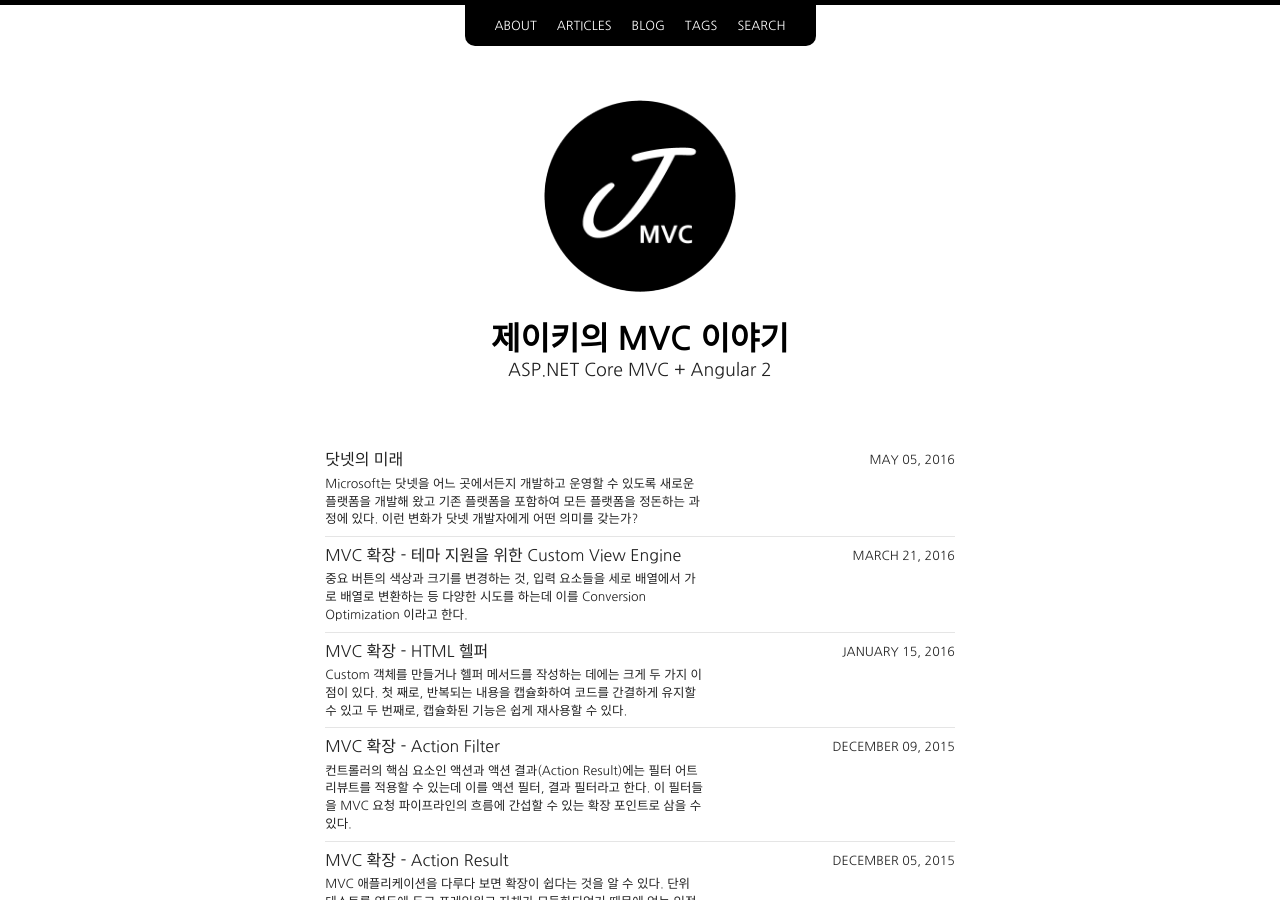
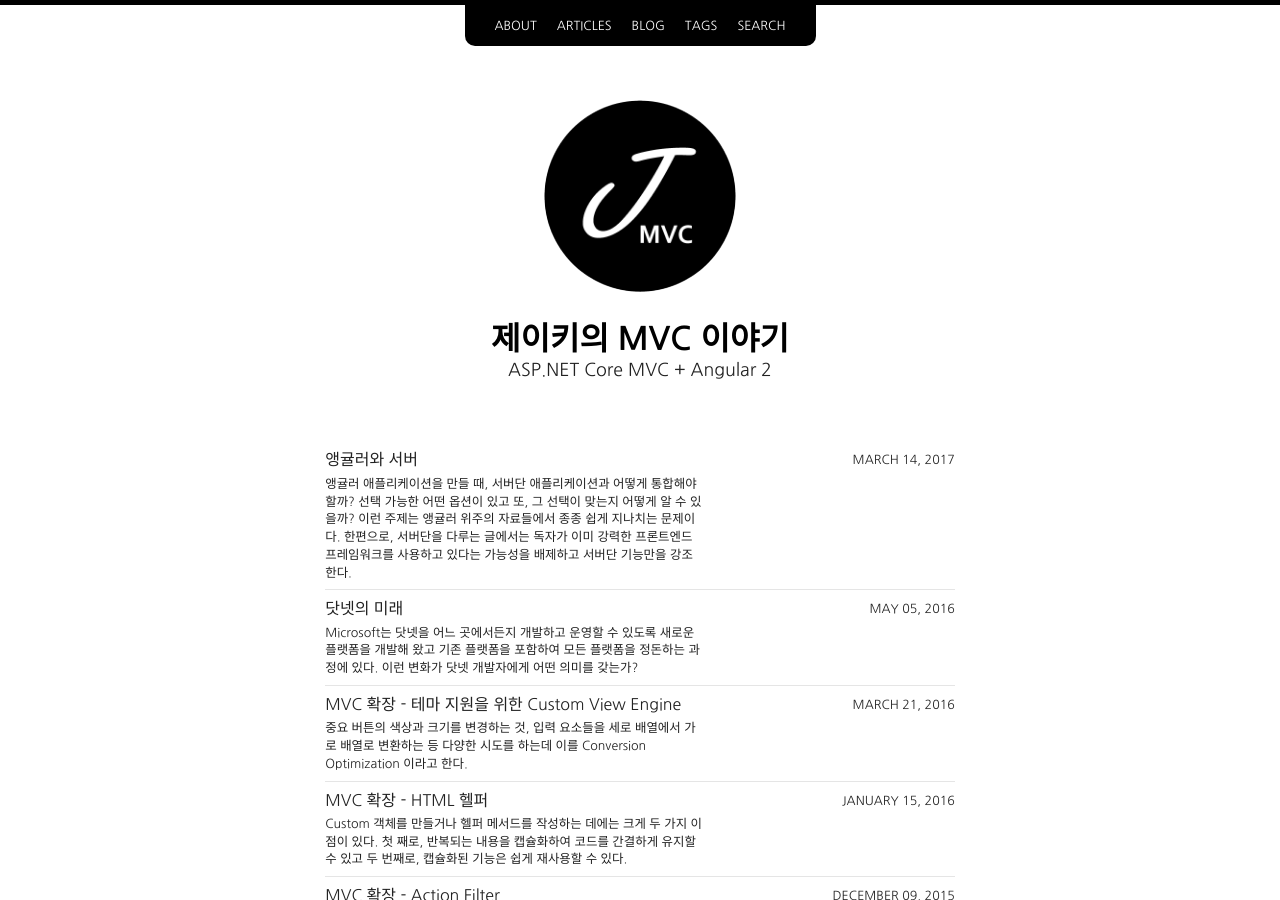
Before and after one commit to jakeymvc/blog, a Jekyll site: the page built from blog/index.md, in a window 1280 px wide and 900 px high. Built offline with Jekyll 4.4.1, drawn with Linux system fonts in a browser that asks for light colours; nearby versions of some CDN libraries; some of the changed lines change nothing that is shown.

Commit message:
add angular and server

```diff
--- a/_config.yml
+++ b/_config.yml
@@ -6,7 +6,7 @@
 logo: site-logo.gif
 search: true
 url: http://blog.jakeymvc.com
-# url: http://localhost:4000
+#url: http://localhost:4000
 comments: true
 
 # Jekyll configuration
--- /dev/null
+++ b/_posts/blog/2017-03-14-angular-server.md
@@ -0,0 +1,99 @@
+---
+layout: post
+title:  "앵귤러와 서버"
+excerpt: "앵귤러 애플리케이션을 만들 때, 서버단 애플리케이션과 어떻게 통합해야 할까? 선택 가능한 어떤 옵션이 있고 또, 그 선택이 맞는지 어떻게 알 수 있을까? 이런 주제는 앵귤러 위주의 자료들에서 종종 쉽게 지나치는 문제이다. 한편으로, 서버단을 다루는 글에서는 독자가 이미 강력한 프론트엔드 프레임워크를 사용하고 있다는 가능성을 배제하고 서버단 기능만을 강조한다."
+date:   2017-03-14
+categories: blog
+tags: [angualr2]
+author: ryu
+permalink: /angular-and-server/
+share: true
+image:
+  feature: so-simple-sample-image-2.jpg
+---
+
+>이 글은 저자의 동의를 얻어 번역한 글이다. [원문](http://angularfirst.com/angular-and-the-server/)이 있는 블로그에는 마이크로소프트 스택에서 앵귤러를 다루는 좋은 글들이 많이 있다.
+
+비주얼스튜디오가 제공하는 스타터 프로젝트는 UI 렌더링, 인증, 데이터를 다루는 샘플 API 등  모든 것을 기본으로 포함한다. 이런 설정이 시작시 좋은 출발점이긴 하지만 자신의 애플리케이션을 위한 최고의 디자인이라고 하기는 어려울 것이다.
+
+앵귤러 애플리케이션을 만들 때, 서버단 애플리케이션과 어떻게 통합해야 할까? 선택 가능한 어떤 옵션이 있고 또, 그 선택이 맞는지 어떻게 알 수 있을까? 이런 주제는 앵귤러 위주의 자료들에서 종종 쉽게 지나치는 문제이다. 한편으로, 서버단을 다루는 글에서는 독자가 이미 강력한 프론트엔드 프레임워크를 사용하고 있다는 가능성을 배제하고 서버단 기능만을 강조한다.
+
+이 글은 애플리케이션의 책임 또는 역할을 따져보고, 그 것을 호스트 애플리케이션과 통합하는 관점에서 몇 가지 그룹으로 나누어 보겠다. 이 글의 목적상, 호스트 애플리케이션이라 함은 서버단 애플리케이션으로써 앵귤러 애플리케이션의 하단에 위치하여 브라우저에 내용을 전달하는 애플리케이션이다 (앵귤러 하단에는 사실 아무것도 존재하지 않을수도 있다). 앵귤러 애플리케이션은 TypeScript 또는 JavaScript 만으로 작성이 가능하며 또는, 둘다 사용할 수도 있다.
+
+## 레벨 0 – 서버 없는 애플리케이션
+
+서버단에 의존하지 않고도 구현이 가능한 기능만을 포함하는 레벨이다. 이 의미는 애플리케이션이 동작할 때, 앵귤러가 기능함에 있어 어떤 로직도 서버단의 도움없이 처리한다는 것이다. 이런 구성은 정적 파일만을 호스팅하는 것이 배포 또는 운영상 유리할 때 바람직하다.
+
+런타임시 서버단의 종속성이 전혀 없다하더라도, 애플리케이션을 최적화하기 위한 빌드의 장점을 누릴 수 있다. 이런 것들은 서버단 백엔드 없이도 구성할 수 있는 기능들이다. (역주: Webpack이 좋은 예다. TypeScript 로 작성된 앵귤러 앱을 JavaScript 로 빌드하면서 동시에 bundling, minification 등 필요한 일을 할 수 있다)
+
+#### 라우팅
+
+앵귤러 라우터는 해시(hash; #) URL 스타일로 구성될 수 있다. 이런 구성에서 각 라우터는 해시 심볼(#) 뒤의 URL로 표현된다. example.com/#/about or example.com/#/products/1 과 같은 것이 그 예다. 애플리케이션이 로딩되면서 라우터가 동작하고 사용자의 요청을 뷰로 네비게이트한다.
+
+#### 국제화; 다국어 지원
+
+앵귤러는 다국어 지원을 위한 유팉리티를 갖고 있다. 다국어 처리를 위해 거쳐야 할 몇가지 단계가 [문서](https://angular.io/docs/ts/latest/cookbook/i18n.html)로 정리되어 있다. 결론적으로 말해서, 국제화에 대응하는 여러 가지 버전이 국가별 폴더에 정적 파일로 배포된다. 이 시점에서 사용자들의 로케일 버전으로 라우팅하는데 몇가지 옵션이 있다. UI에서 사용자들이 직접 언어를 선택하거나 또는, 사용자 브라우저의 언어 설정에 따라 자동으로 라우팅할 수 있다.
+
+#### 뷰 렌더링
+
+앵귤러 프레임워크의 첫번째 하일라이트는 렌더링이다. 자바스크립트 객체를 템플릿에 바인딩하여 데이터를 확인하고 이벤트 바인딩으로 변화를 알아내는 것은 거의 마술에 가깝다. 서버단 프레임워크가 자신만의 렌더링 엔진이 있는 것에 반해, 앵귤러는 이 작업을 브라우저에서 처리한다. 당신이 앵귤러를 사용한다면 서버의 도움 없이도 뷰를 통제할 수 있다.
+
+## 레벨 1 - 호스트 애플리케이션과 통합
+
+이 레벨은 호스트 애플리케이션과 앵귤러 애플리케이션이 상호 제공하는 기능의 조합이다. 서버가 앵귤러 애플리케이션에 대해 잘 알지 못하더라도 서버와 클라이언트가 상호 존중하는 방식으로 구성해야 하고 이 둘은 상대방의 행동 방식을 염두에 두어야 한다.
+
+#### 라우팅
+
+앞서 살펴본 해시 방식 URL과는 반대로, 조금더 일반적인 HTML 5 pushState 방식(*) URL은 서버의 지원여부에 달려 있다. 이런 URL은 example.com/about 또는 example.com/products/1 처럼 해시를 갖지 않는다. 여기서 문제는 사용자가 URL을 사용하여 당신의 애플리케이션에 최초로 접속할 때, 앵귤러 애플리케이션 입장에서는 라우트를 처리해볼 기회가 없다는 것이다. 대신, 서버가 요청을 먼저 받고 클라이언트로 앵귤러 애플리케이션을 돌려 준 다음, 라우팅 처리를 마치게 한다. [여기](http://angularfirst.com/your-first-angular-2-asp-net-core-project-in-visual-studio-code-part-6/)에서 관련한 예제를 살펴볼 수 있다.
+
+(*) HTML 5에서는 브라우저의 히스토리에 접근할 수 있는 API를 정의하고 있다. pushState()는 히스토리에 새 엔트리를 작성할 수 있게 도와준다.
+
+#### 인증
+
+때로는, 인증된 사용자만 앵귤러 애플리케이션에 접근하도록 제한해야할 때가 있다. 앵귤러 애플리케이션이 Web API 를 통해 사용자를 인증할 수 있지만 호스트 애플리케이션에서 인증하도록 하는 옵션도 가능하다. 예를 들면, 사용자가 당신의 웹 애플리케이션에 최초로 접근을 시도할 때, 서버가 Unauthorized 메시지를 반환할 수 있다. 이 과정에서 어떤 앵귤러 코드도 브라우저로 반환되지 않는다.
+
+#### 뷰 렌더링
+
+앞서 말했듯이 앵귤러 렌더링은 애플리케이션의 UI를 만들어내는 것, 그 이상의 능력을 갖고 있다. 일반적으로, 렌더링은 브라우저에서 발생한다. 그러나, 로딩 시간과 SEO 에 최적화된 애플리케이션은 서버단 렌더링의 도움을 받는다.
+
+이 부분이 바로 Augular Universal(https://universal.angular.io/)이 딱 들어맞는 곳이다. 서버 프레임워크의 뷰 엔진을 사용하는 대신, 앵귤러 유니버셜은 앵귤러 템플릿을 서버단에서 렌더한다. 브라우저는 클라이언트단 렌더링이 필요없이 즉각적으로 HTML과 CSS를 받아 화면에 출력한다.
+
+앵귤러 유니버셜을 사용하는 것은 앵귤러 애플리케이션을 작성하는데 있어 복잡도를 높이고 어떤 제약을 강제화한다. 따라서, 이렇게 추가적인 성능  향상을 위해서는 그에 따른 비용을 감수해야 한다는 것을 이해해야 한다. 더 자세한 내용은 [GitHub](https://github.com/angular/universal)에서 확인할 수 있다.
+
+#### 국제화; 다국어 지원
+
+다국어 지원은 호스트 애플리케이션이 직접적인 역할을 하는 부분이 아닐수도 있지만, 어쩌면 통합된 라우팅, 인증 또는 원하는 사용자 경험을 제공하기 위해 역할을 해야할 수도 있다.
+
+#### 로깅
+
+로깅은 호스트 애플리케이션과 앵귤러 애플리케이션사이에 긴밀하게 통합되어 있을 필요는 없다. 그러나, 라우팅, 인증, 렌더링 등에서 서버의 역할이 많아졌다는 것을 고려할 때, 이렇게 추가된 역할에서 발생하는 에러를 로깅해야 할 것을 고려해야 한다.
+
+## 레벨 2 - Web APIs
+
+Web API 는 서버단 종속성이다. 그렇다고, 꼭 호스팅 애플리케이션에 위치해야 할 필요는 없다. 이 종속성(Web API)을 자체 코드베이스에 유지하는 것만으로도 많은 잇점이 있다. 빌드와 배포는 변경사항이 있는 애플리케이션에서만 수행하면 된다. API 작성은 그것이 (HTTPS 처럼 일반적인 프로토콜위에서) 동작하기만 한다면 어떤 기술로 작성되었는지 상관없다. 회사 또는 팀에서 익숙한 기술을 사용할 수 있다. 만약, [Web APIs](https://en.wikipedia.org/wiki/Web_API) 와 [Microservices](https://en.wikipedia.org/wiki/Microservices) 개념에 익숙하다면 레벨 2 그룹이 이 개념들을 포함한다.
+
+#### Web APIs
+
+애플리케이션이 필요로 하는 Web API의 역할은 데이터 액세스, 로깅, 사용 분석등을 포함한다. 흥미 있는 점은, 이런 역할 중 어떤 것도 앵귤러 애플리케이션에 대한 지식을 필요로 하지 않는다는 것이다. 사실, API는 여러 다른 종류의 프론트엔드 애플리케이션에 서비스를 제공한다.
+
+#### 인증
+
+이 레벨에서의 인증은 전형적으로 앵귤러 애플리케이션과 Web API 서버에서 직접 처리한다. 여러 가지 다양한 방법이 있지만 [JSON web tokens](https://jwt.io/) 으로 사용자 신원을 관리하는 방식이 현재의 솔루션이라고 할 수 있다.
+
+#### 국제화; 다국어 지원
+
+이 레벨에서의 다국어 지원은 web API를 통해 서버단 기술을 사용하여 처리될 것이다. 다시 한번 강조하지만, API라는 계약을 넘어서는 추가적인 어떤 결합도 없다.
+
+#### 번들링이 필요한 경우
+
+어떤 경우에는 애플리케이션도 작고 애플리케이션이 의존하는 API 역시 작은 경우가 있다. 이런 경우에는, 같은 애플리케이션에 모든 기능을 모아 두자고 결정할 수도 있을 것이다. 그렇게 되면, 빌드와 배포를 공유하는 셈이 되어 한결 간편해진다. 종종, 기능을 쪼개어 서버와 클라이언트로 나누는 것은 들이는 노력만큼의 충분한 보상이 없을 때도 있다.
+
+#### 결론
+
+모든 애플리케이션은 각기 다르다. 이글을 통해 애플리케이션의 관심사가 어떻게 서버와 앵귤러 애플리케이션 사이에서 종속성을 만들어 내는지 이해하고, 이런 고려사항을 여러분의 설계에 반영할 수 있기를 바란다.
+
+독자 중에서는 서버와 통합하는 개발 툴에 대해서는 전혀 다루지 않았음을 눈치챈 독자도 있을 것이다. 이 것은 향후 포스팅의 주제가 될테니 이 블로그를 계속 주시해주기 바란다.
+
+결국, 애플리케이션을 디자인하는 오직 한가지 방법이란 없다. 다양한 옵션을 아는 것만으로도 여러분은 롱런하는 애플리케이션을 디자인할 채비를 갖춘것이다.
+
+여러분 생각은 어떤가? 서버에서 운영하는 것이 낫다고 판단되는 특별한 기능이 있는가? 아니면 클라이언트에서? 의견을 함께 나누면 좋겠다.
```
